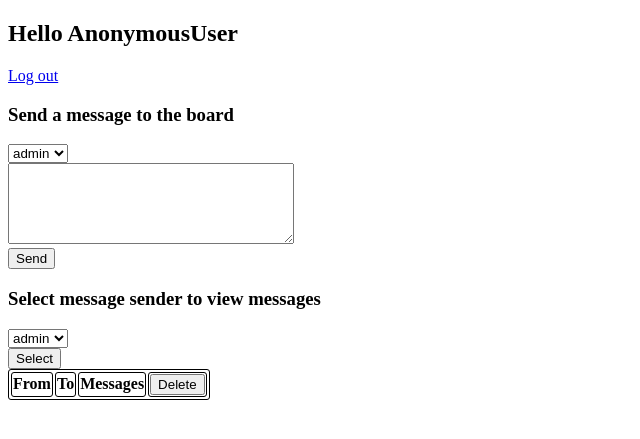
After one commit to Na-na13/cyber-security-project-i, a Django app: template project/src/templates/pages/admin.html in a window 1280 px wide. The commit adds this page. Shown: the top 439 px of the page, without its empty margins (0-640 px from the left). Run offline with Django 4.2, Linux system fonts and the light colour scheme; the template is opened without the code that fills it: values that come from a table or form of the project are taken from there, others are empty; data comes from the database, SQL or seed files in the repository.

Commit message:
template update

```diff
--- /dev/null
+++ b/project/src/templates/pages/admin.html
@@ -0,0 +1,62 @@
+{% load static %}
+<!DOCTYPE html>
+<html>
+    <head>
+      <link rel="stylesheet" href="{% static 'project/styles.css' %}">
+      <title>Hi</title>
+    </head>
+
+    <body>
+      <h2>Hello {{ user | safe }}</h2>
+      <a href="{% url 'logout' %}">Log out</a>
+      <h3>Send a message to the board</h3>
+      <form action="{% url 'send_message' %}" method="GET">
+      <!--<form action="{% url 'send_message' %}" method="POST">
+        {% csrf_token %}-->
+        <select name="receiver">
+          {% for user in users %}
+            {% if user is users.0 %}
+              <option value="{{user}}">{{user}}</option>
+              <option value="line" disabled="disabled">--------</option>
+            {% else %}
+              <option value="{{user.username}}">{{user}}</option>
+            {% endif %}
+          {% endfor %}
+        </select><br>
+        <textarea name="messagetext" rows="5" cols="33"></textarea><br>
+        <button type="submit">Send</button>
+      </form>
+
+      <h3>Select message sender to view messages</h3>
+      <form action="{% url 'view_messages' %}" method="POST">
+        {% csrf_token %}
+        <select name="sender">
+          {% for user in users %}
+            <option value="{{user.username}}">{{user}}</option>
+          {% endfor %}
+        </select><br>
+        <button type="submit">Select</button>
+      </form>
+
+      <form action="{% url 'delete_messages' %}" method="POST">
+        {% csrf_token %}
+        <table>
+            <tr>
+            <th>From</th>
+            <th>To</th>
+            <th>Messages</th>
+            <th><button type="submit">Delete</button></th>
+            </tr>
+            {% for message in messages %}
+            <tr>
+                <td>{{ message.sender }}</td>
+                <td>{{ message.receiver }}</td>
+                <td>{{ message.messagetext | safe }}</td>
+                <td><input type="checkbox" name="message_id" value="{{message.id}}"></td>
+            </tr>
+            {% endfor %}
+        </table>
+      </form>
+
+    </body>
+</html>
--- a/project/src/templates/pages/index.html
+++ b/project/src/templates/pages/index.html
@@ -7,12 +7,12 @@
     <body>
       <h2>Login</h2>
       {% if error_message %}<p><strong>{{ error_message }}</strong></p>{% endif %}
-      <form name="login" action="login/" method="POST" autocomplete="off">
+      <form name="login" action="{% url 'login' %}" method="POST" autocomplete="off">
         {% csrf_token %}
         <input type="text" placeholder="Username" name="username" required>
         <input type="password" placeholder="Password" name="password" required>
         <button type="submit">Login</button>
       </form>
-      <a href="create/">Create Account</a>
+      <a href="{% url 'create' %}">Create Account</a>
     </body>
 </html>
```
Also changed, not shown: project/src/templates/pages/logged.html (+8 -6 lines).
